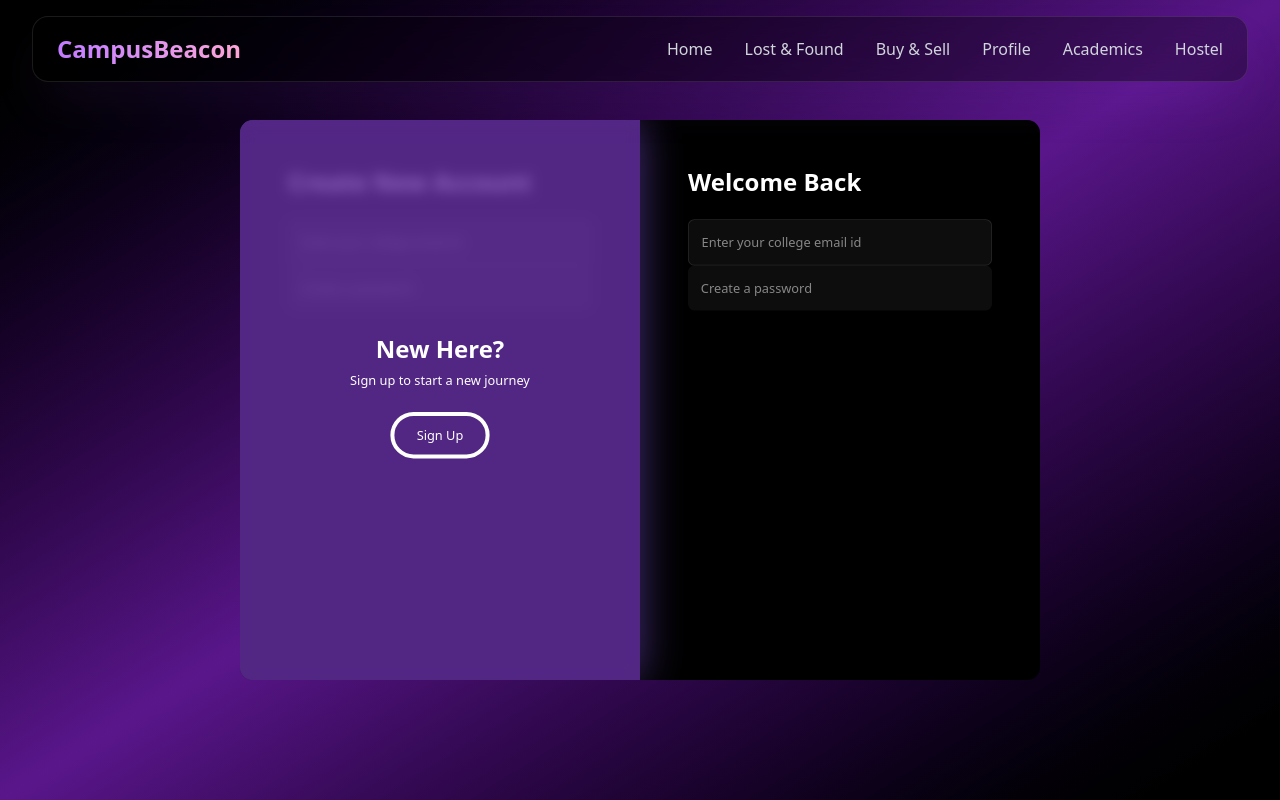
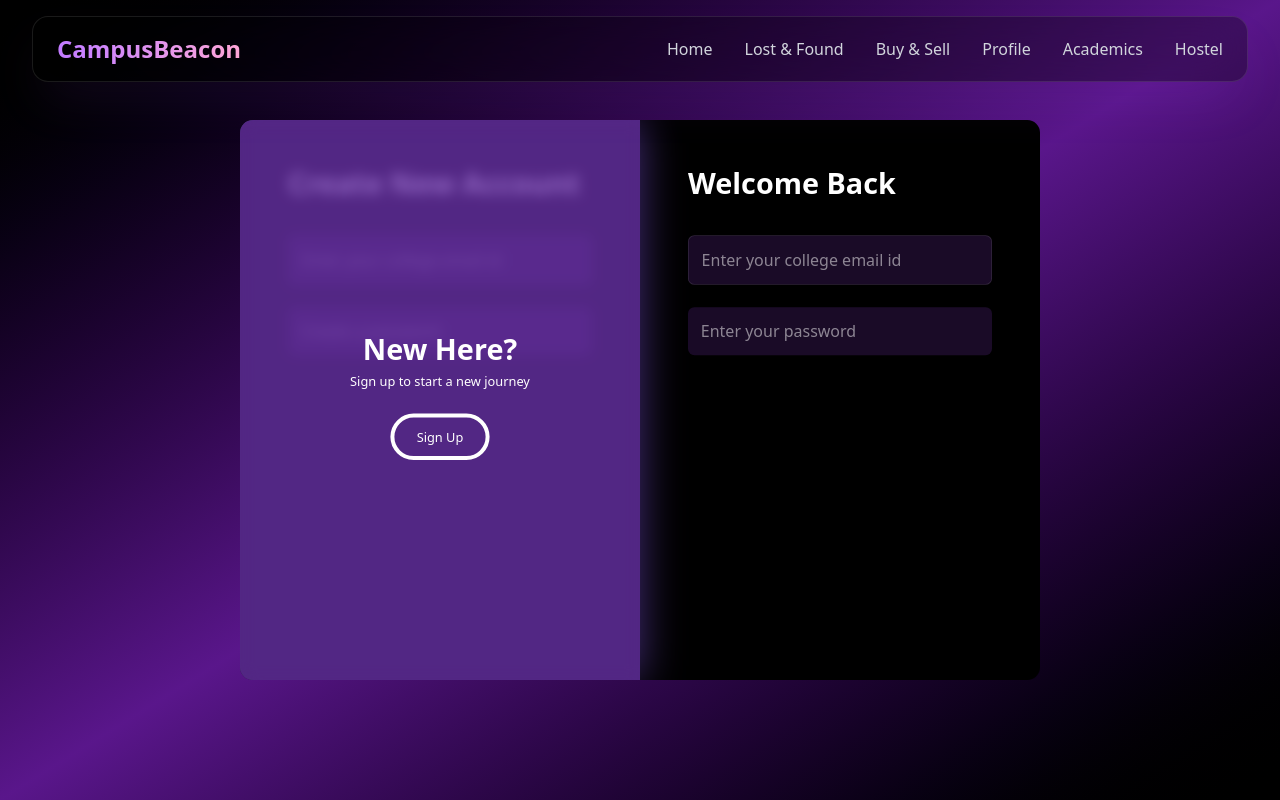
Before and after one commit to singhashish9963/CampusBeacon, a React (Vite) app in the folder client/CampusBeacon/: page / in a window 1280 px wide. Shown: the top 800 px of the page. Built offline with nearby package versions, Linux system fonts and the light colour scheme.

Commit message:
add tailwind styling to login page

```diff
--- a/client/CampusBeacon/src/pages/loginPage.jsx
+++ b/client/CampusBeacon/src/pages/loginPage.jsx
@@ -32,17 +32,17 @@ function LoginSignup() {
           }}
         >
           <div className="w-full h-full bg-purple-900/50 backdrop-blur-sm flex flex-col items-center justify-center p-11">
-            <h2 className="text-3xl font-bold text-white mb-2">
-              {isSignUp ? "Welcome Back" : "New Here?"}
+            <h2 className="text-4xl font-bold text-white mb-2">
+              {isSignUp ? "Welcome Back!" : "New Here?"}
             </h2>
-            <p className="text-white text-center mb-7">
+            <p className="text-white text-center mb-7 text-l">
               {isSignUp
                 ? "Already have an account? Sign in to continue"
                 : "Sign up to start a new journey"}
             </p>
             <button
               onClick={() => setIsSignUP(!isSignUp)}
-              className="px-7 py-3 border-5 border-white text-white rounded-full hover:bg-white hover:text-purple-900 transition-all mb-2"
+              className="px-7 py-3 text-m border-5 border-white text-white rounded-full hover:bg-white hover:text-purple-900 transition-all mb-2"
             >
               {isSignUp ? "Sign In" : "Sign Up"}
             </button>
@@ -52,24 +52,24 @@ function LoginSignup() {
         {/* Left side - Sign Up page */}
 
         <div className="w-1/2 p-15">
-          <h2 className="text-white text-3xl font-bold mb-7">
+          <h2 className="text-white text-4xl font-bold mb-7">
             Create New Account
           </h2>
           <form onSubmit={handleSignUP} className="space-y-6">
-            <motion.dv whileTap={{ scale: 0.8 }}>
+            <motion.dv whileTap={{ scale: 0.98 }}>
               <input
                 type="email"
                 name="email"
                 placeholder="Enter your college email id"
-                className="w-full p-4 bg-white/5 rounded-lg text-white border border-white/11 focus-outline-none focus:border-purple-500 transition-all"
+                className="mt-4 w-full p-4 text-xl bg-purple-500/15 rounded-lg text-white border border-white/11 focus-outline-none focus:border-purple-500 transition-all"
               />
             </motion.dv>
-            <motion.div whileTap={{ scale: 0.8 }}>
+            <motion.div whileTap={{ scale: 0.98 }}>
               <input
                 type="password"
                 name="password"
                 placeholder="Create a password"
-                className="w-full p-4 bg-white/5 rounded-lg text-white"
+                className="w-full mt-7 p-4 text-xl bg-purple-500/15 rounded-lg text-white"
               />
             </motion.div>
           </form>
@@ -77,24 +77,22 @@ function LoginSignup() {
         {/* Right side - Log In Page */}
 
         <div className="w-1/2 p-15">
-          <h2 className="text-white text-3xl font-bold mb-7">
-            Welcome Back
-          </h2>
+          <h2 className="text-white text-4xl font-bold mb-7">Welcome Back</h2>
           <form onSubmit={handleSignUP} className="space-y-6">
-            <motion.dv whileTap={{ scale: 0.8 }}>
+            <motion.dv whileTap={{ scale: 0.98 }}>
               <input
                 type="email"
                 name="email"
                 placeholder="Enter your college email id"
-                className="w-full p-4 bg-white/5 rounded-lg text-white border border-white/11 focus-outline-none focus:border-purple-500 transition-all"
+                className="w-full mt-4 p-4 text-xl bg-purple-500/15 rounded-lg text-white border border-white/11 focus-outline-none focus:border-purple-500 transition-all"
               />
             </motion.dv>
-            <motion.div whileTap={{ scale: 0.8 }}>
+            <motion.div whileTap={{ scale: 0.98 }}>
               <input
                 type="password"
                 name="password"
-                placeholder="Create a password"
-                className="w-full p-4 bg-white/5 rounded-lg text-white"
+                placeholder="Enter your password"
+                className="w-full mt-7 p-4 text-xl bg-purple-500/15 rounded-lg text-white"
               />
             </motion.div>
           </form>
```
